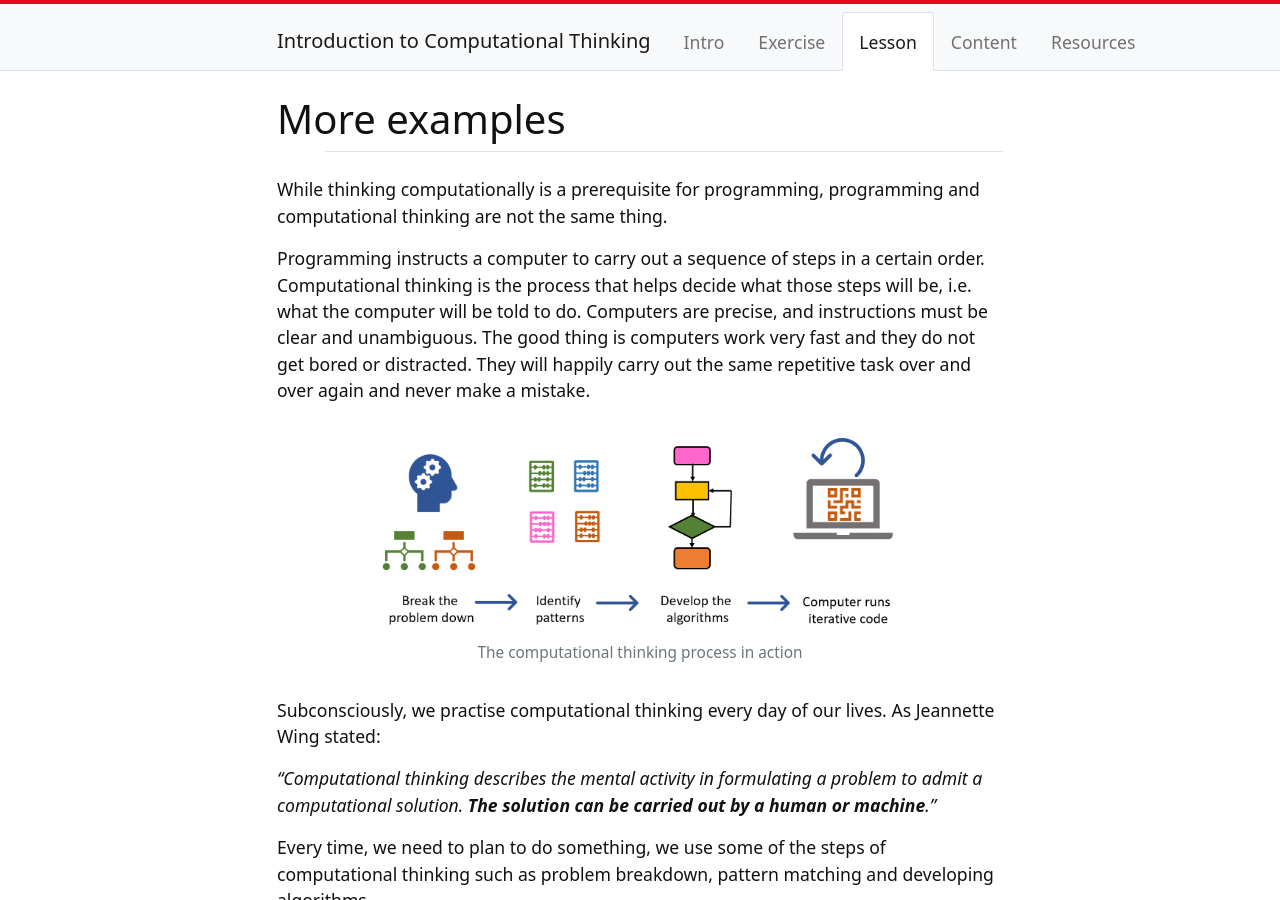
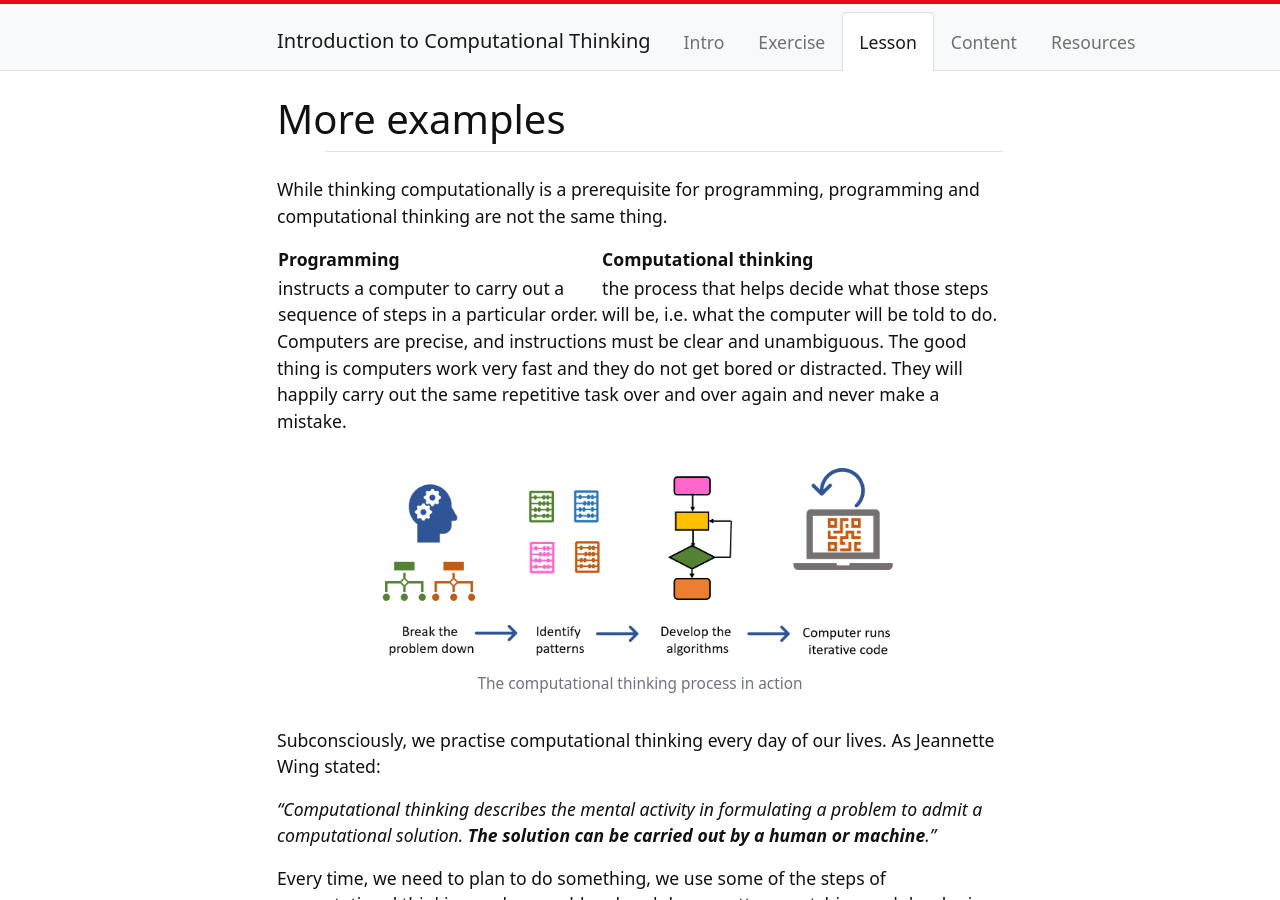
Before and after one commit to weaverbel/intro-computational-thinking, a Jekyll site: the page built from content/2-lesson.md, in a window 1280 px wide and 900 px high. Built offline with Jekyll 4.4.1, drawn with Linux system fonts in a browser that asks for light colours.

Commit message:
Update 2-lesson.md
add a mini-table

```diff
--- a/content/2-lesson.md
+++ b/content/2-lesson.md
@@ -5,7 +5,12 @@ nav: Lesson
 
 While thinking computationally is a prerequisite for programming, programming and computational thinking are not the same thing.
 
-Programming instructs a computer to carry out a sequence of steps in a certain order. Computational thinking is the process that helps decide what those steps will be, i.e.  what the computer will be told to do. Computers are precise, and instructions must be clear and unambiguous. The good thing is computers work very fast and they do not get bored or distracted. They will happily carry out the same repetitive task over and over again and never make a mistake.
+
+| **Programming** |  **Computational thinking** |
+| :--- | :--- |
+| instructs a computer to carry out a sequence of steps in a particular order. | the process that helps decide what those steps will be, i.e.  what the computer will be told to do. |
+
+Computers are precise, and instructions must be clear and unambiguous. The good thing is computers work very fast and they do not get bored or distracted. They will happily carry out the same repetitive task over and over again and never make a mistake.
 
 {% include figure.html img="proc-diagram.png" alt="Computational thinking at work" caption="The computational thinking process in action" width="75%" %}
 
```
